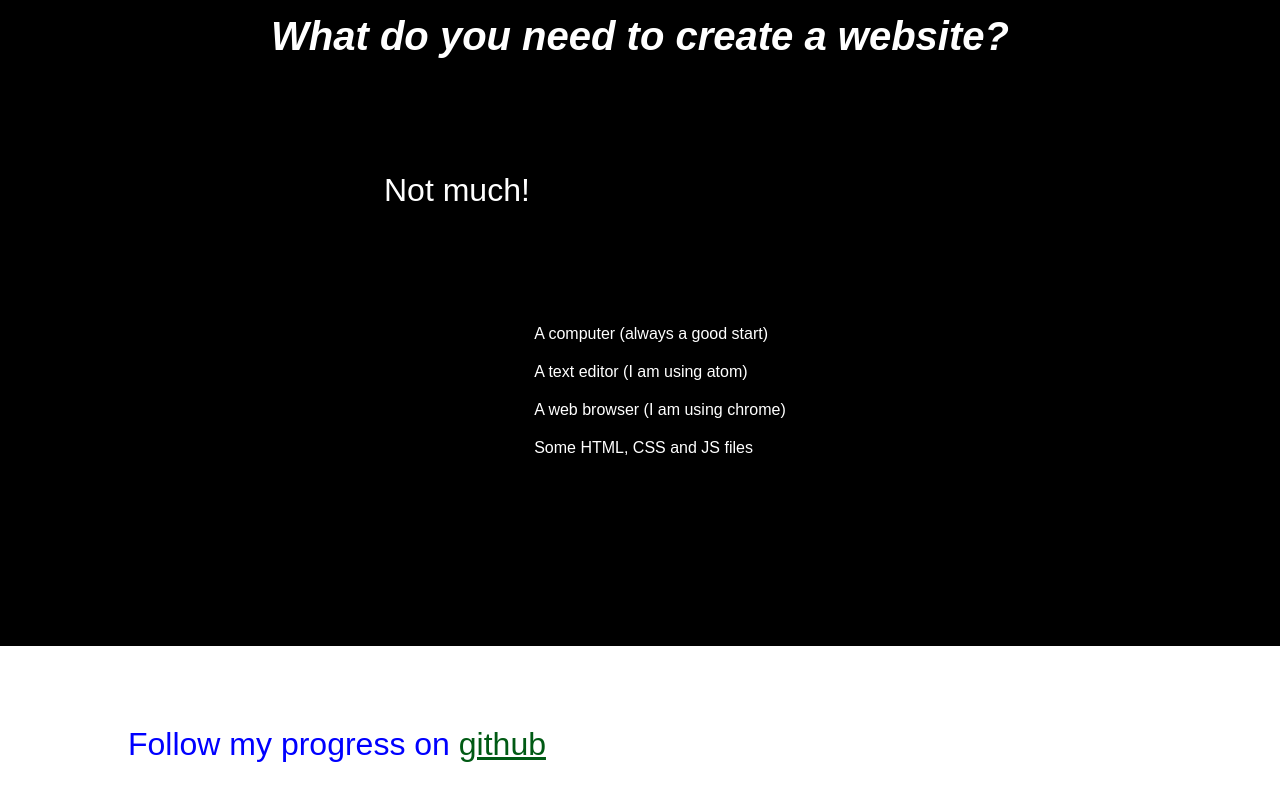
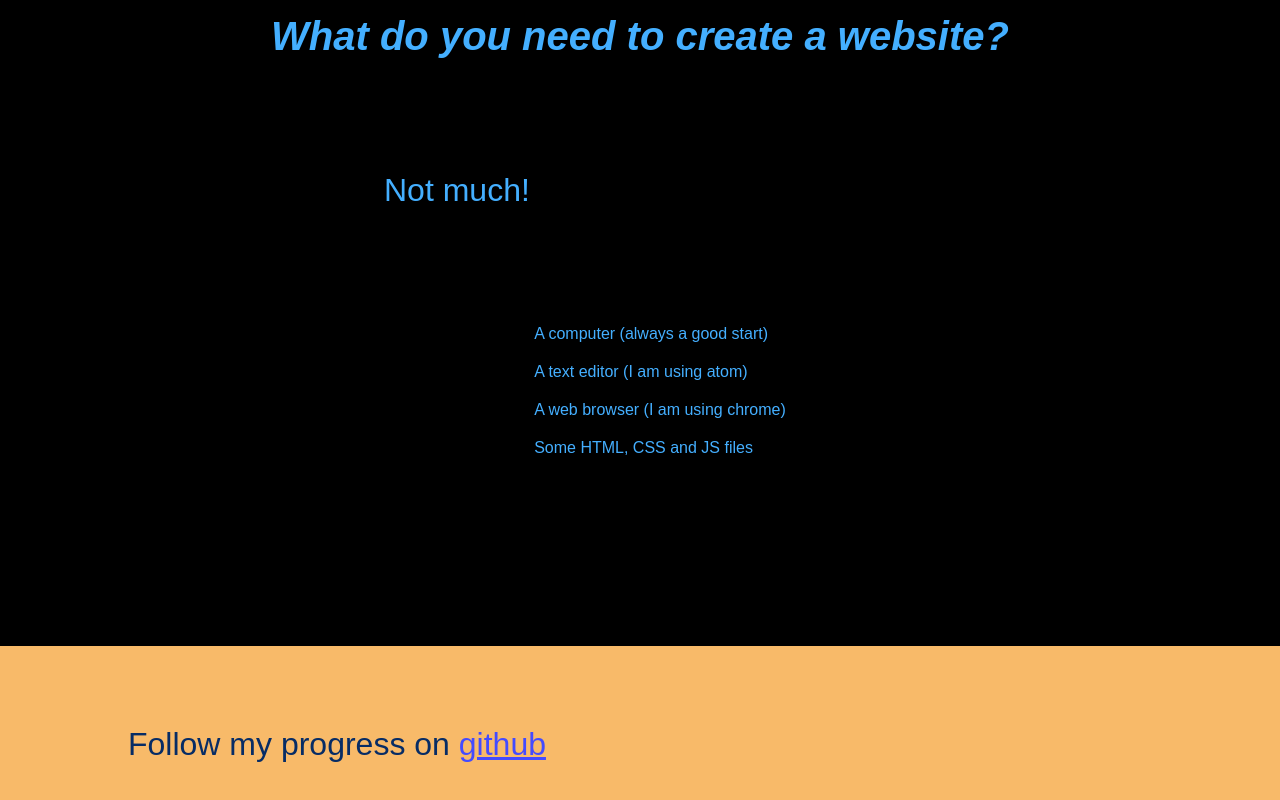
Before and after one commit to carwyn518/my-first-website, a plain HTML site: page index.html in a window 1280 px wide. Shown: the part 1888-2688 px from the top of the page. Drawn offline with Linux system fonts and the light colour scheme.

Commit message:
css colour change
testing different colour schemes for site

```diff
--- a/css/styles.css
+++ b/css/styles.css
@@ -1,7 +1,8 @@
 body {
-  color: blue;
+  color: rgb(7,44,101);
   font-family: arial;
   margin: 0px;
+  background-color: rgb(248,186,105);
 }
 
 div {
@@ -30,7 +31,7 @@ p {
   font-size: 2em;
 }
 a {
-  color: rgb(0,90,20);
+  color: rgb(68,75,255);
 }
 ol {
   list-style: none;
@@ -50,7 +51,7 @@ li#lowest {
 }
 div.contrast {
   background-color: rgb(0,0,0);
-  color: rgb(255,255,255);
+  color: rgb(68,175,255);
   display: flex;
   justify-content: center;
   align-items: center;
```
